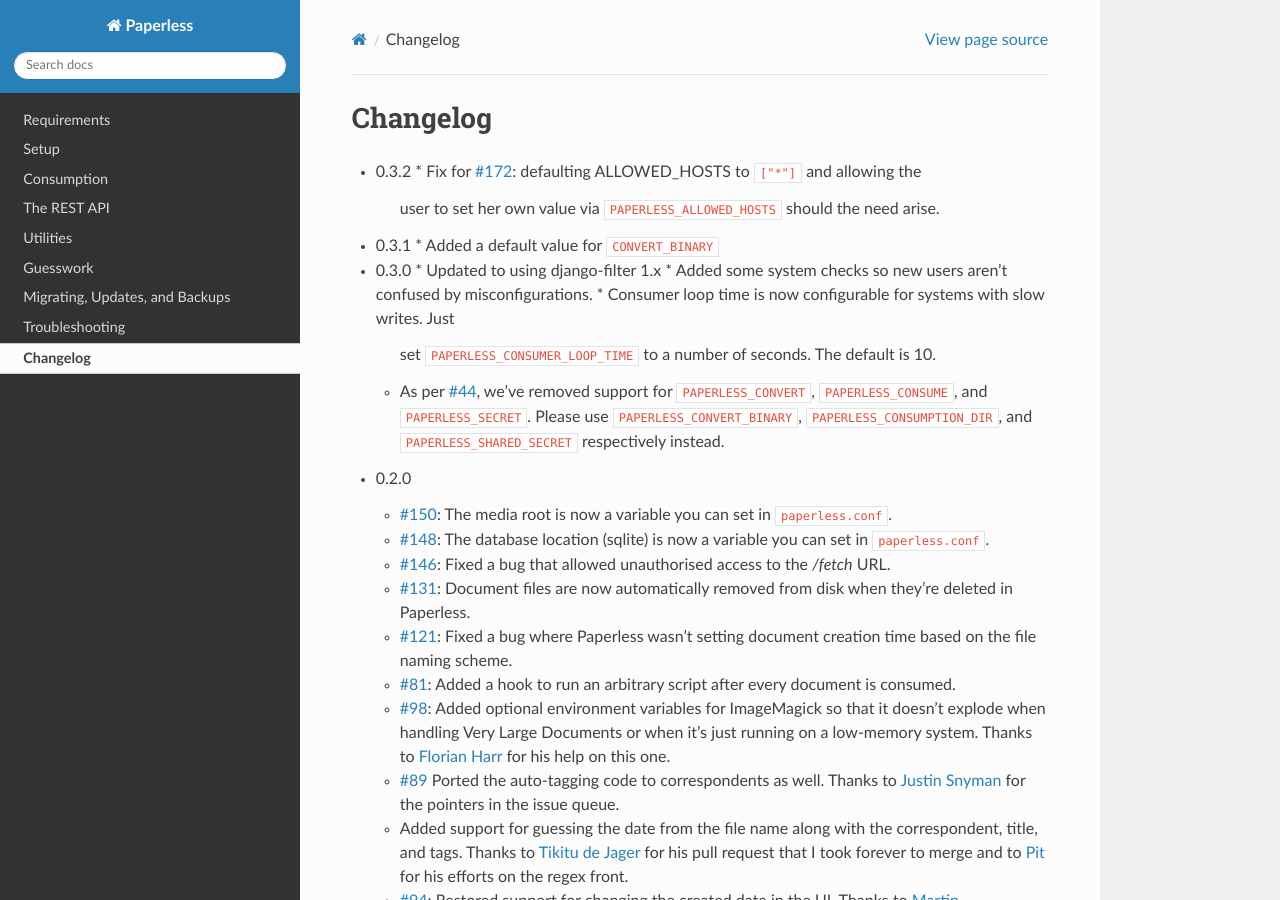
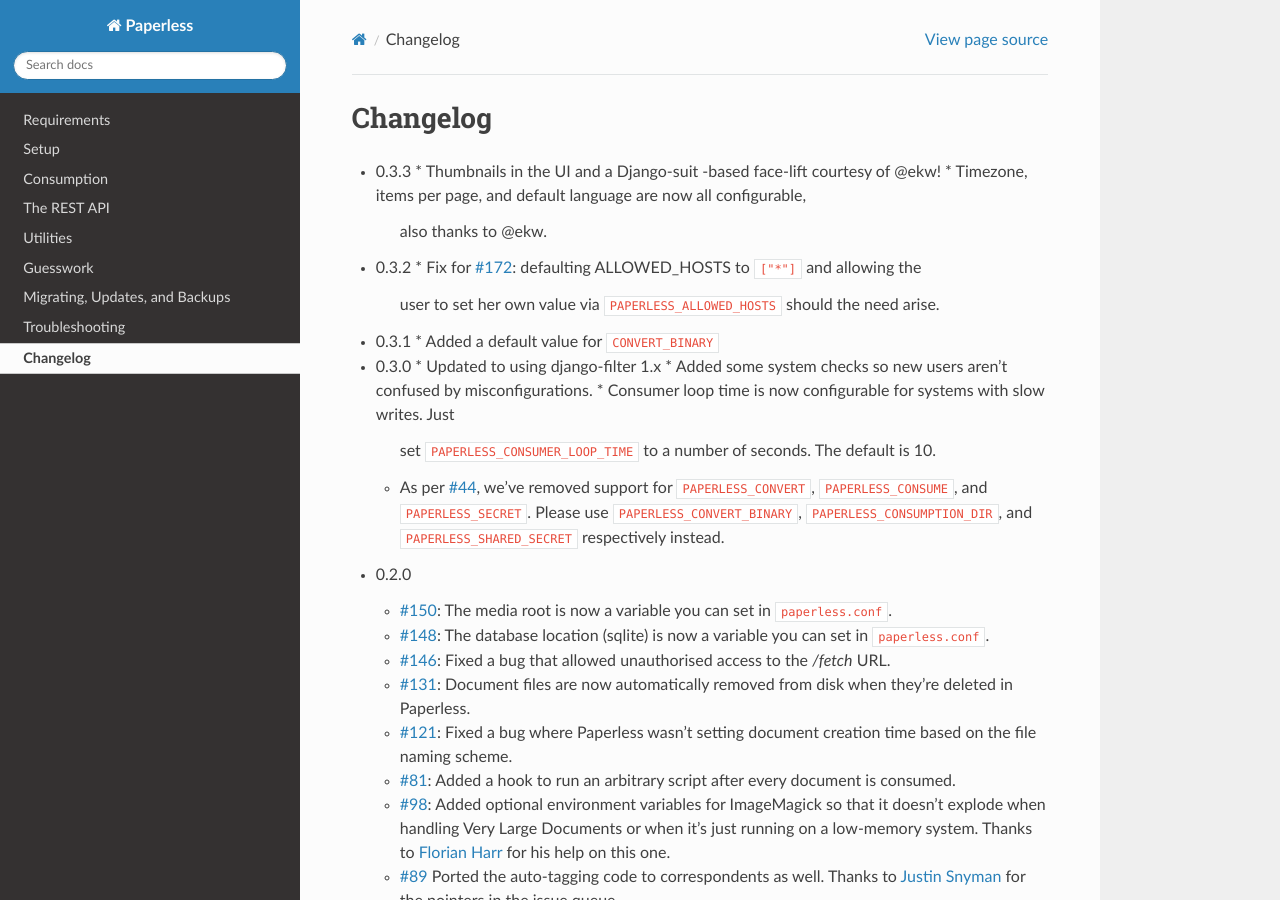
Before and after one commit to repoRangee/Large-scale, a Sphinx documentation site: the page built from docs/changelog.rst, in a window 1280 px wide and 900 px high. Built offline with Sphinx 7.4.7 and the Read the Docs theme 3.1.0, drawn with Linux system fonts in a browser that asks for light colours; formulas are drawn with MathJax 3.

Commit message:
Update for version 0.3.3

```diff
--- a/docs/changelog.rst
+++ b/docs/changelog.rst
@@ -1,5 +1,10 @@
 Changelog
 #########
+
+* 0.3.3
+  * Thumbnails in the UI and a Django-suit -based face-lift courtesy of @ekw!
+  * Timezone, items per page, and default language are now all configurable,
+    also thanks to @ekw.
 
 * 0.3.2
   * Fix for `#172`_: defaulting ALLOWED_HOSTS to ``["*"]`` and allowing the
--- a/src/paperless/version.py
+++ b/src/paperless/version.py
@@ -1 +1 @@
-__version__ = (0, 3, 2)
+__version__ = (0, 3, 3)
```
